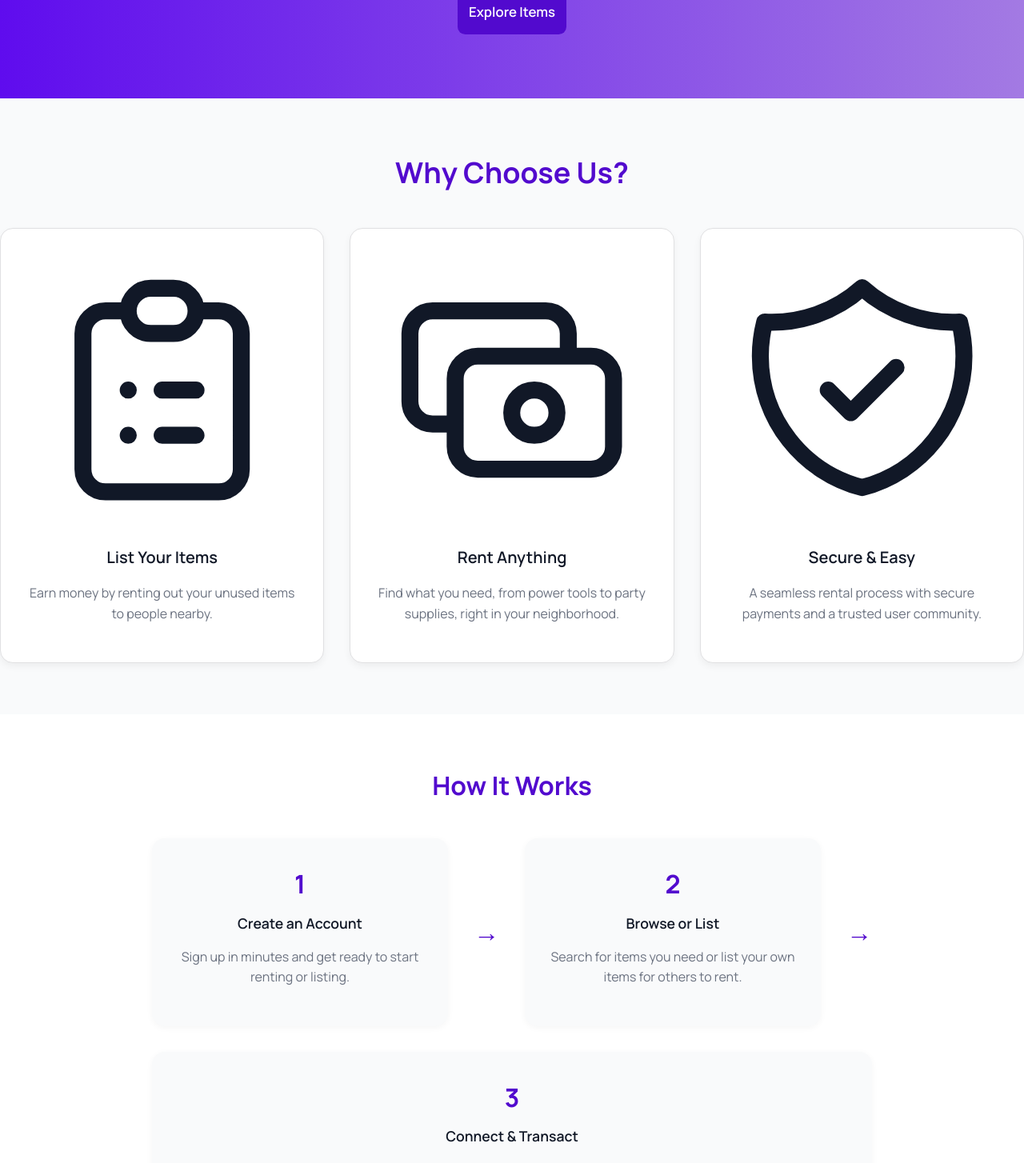
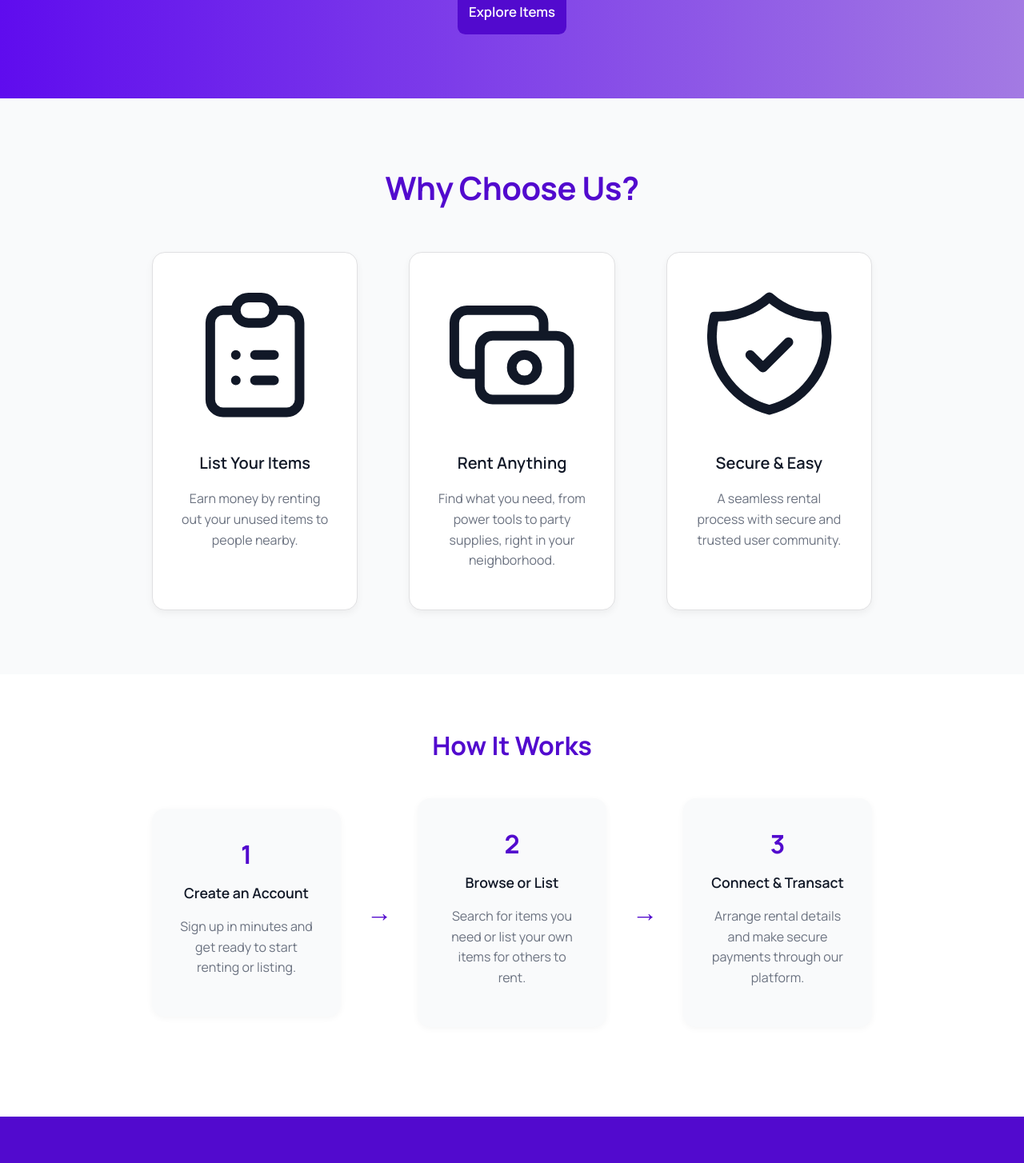
Before and after one commit to swathi-v-4002/RentEase, a React (Vite) app in the folder client/: page / in a window 1280 px wide. Shown: the part 340-1794 px from the top of the page at 80% size. Built offline with nearby package versions, Linux system fonts and the light colour scheme.

Commit message:
fix: landing page UI fixes

```diff
--- a/client/src/index.css
+++ b/client/src/index.css
@@ -51,6 +51,7 @@ a:hover {
 }
 
 .heading {
+  margin-top: 1.5rem;
   margin-left: 4.5rem;
   color: var(--text-color);
 }
--- a/client/src/pages/LandingPage.jsx
+++ b/client/src/pages/LandingPage.jsx
@@ -33,9 +33,9 @@ function LandingPage() {
             </header>
 
             {/* Features Section */}
-            <section style={{padding: '4rem 0', background: 'var(--background-color)'}}>
-                <h2 style={{textAlign: 'center', fontSize: '2.25rem', fontWeight: 700, marginBottom: '2.5rem', color: 'var(--primary-color)'}}>Why Choose Us?</h2>
-                <div style={{display: 'grid', gridTemplateColumns: 'repeat(auto-fit, minmax(260px, 1fr))', gap: '2rem', maxWidth: '90', margin: '0 auto'}}>
+            <section style={{padding: '5rem 0', background: 'var(--background-color)'}}>
+                <h2 style={{textAlign: 'center', fontSize: '2.5rem', fontWeight: 700, marginBottom: '3rem', color: 'var(--primary-color)', letterSpacing: '-0.5px',}}>Why Choose Us?</h2>
+                <div style={{display: 'grid', gridTemplateColumns: 'repeat(auto-fit, minmax(200px, 1fr))', gap: '4rem', maxWidth: '900px', margin: '0 auto', padding: '0 2rem'}}>
                     <div style={{background: 'var(--surface-color)', border: '1px solid var(--border-color)', borderRadius: '1rem', padding: '2rem', textAlign: 'center', boxShadow: '0 4px 10px rgba(0,0,0,0.05)'}}>
                         <ListIcon />
                         <h3 style={{fontSize: '1.25rem', fontWeight: 600, margin: '1rem 0'}}>List Your Items</h3>
@@ -49,7 +49,7 @@ function LandingPage() {
                     <div style={{background: 'var(--surface-color)', border: '1px solid var(--border-color)', borderRadius: '1rem', padding: '2rem', textAlign: 'center', boxShadow: '0 4px 10px rgba(0,0,0,0.05)'}}>
                         <SecureIcon />
                         <h3 style={{fontSize: '1.25rem', fontWeight: 600, margin: '1rem 0'}}>Secure & Easy</h3>
-                        <p style={{color: 'var(--subtle-text-color)'}}>A seamless rental process with secure payments and a trusted user community.</p>
+                        <p style={{color: 'var(--subtle-text-color)'}}>A seamless rental process with secure and trusted user community.</p>
                     </div>
                 </div>
             </section>
@@ -57,7 +57,7 @@ function LandingPage() {
              {/* How It Works Section */}
             <section style={{padding: '4rem 0', background: 'var(--surface-color)'}}>
                 <h2 style={{textAlign: 'center', fontSize: '2rem', fontWeight: 700, marginBottom: '2.5rem', color: 'var(--primary-color)'}}>How It Works</h2>
-                <div style={{display: 'flex', justifyContent: 'center', alignItems: 'center', gap: '2rem', flexWrap: 'wrap', maxWidth: '900px', margin: '0 auto'}}>
+                <div style={{display: 'flex', justifyContent: 'center', alignItems: 'center', gap: '2rem', maxWidth: '900px', margin: '0 auto'}}>
                     <div style={{flex: '1 1 220px', background: 'var(--background-color)', borderRadius: '1rem', padding: '2rem', textAlign: 'center', boxShadow: '0 2px 8px rgba(0,0,0,0.04)'}}>
                         <div style={{fontSize: '2rem', fontWeight: 700, color: 'var(--primary-color)', marginBottom: '0.5rem'}}>1</div>
                         <h3 style={{fontSize: '1.1rem', fontWeight: 600}}>Create an Account</h3>
```
